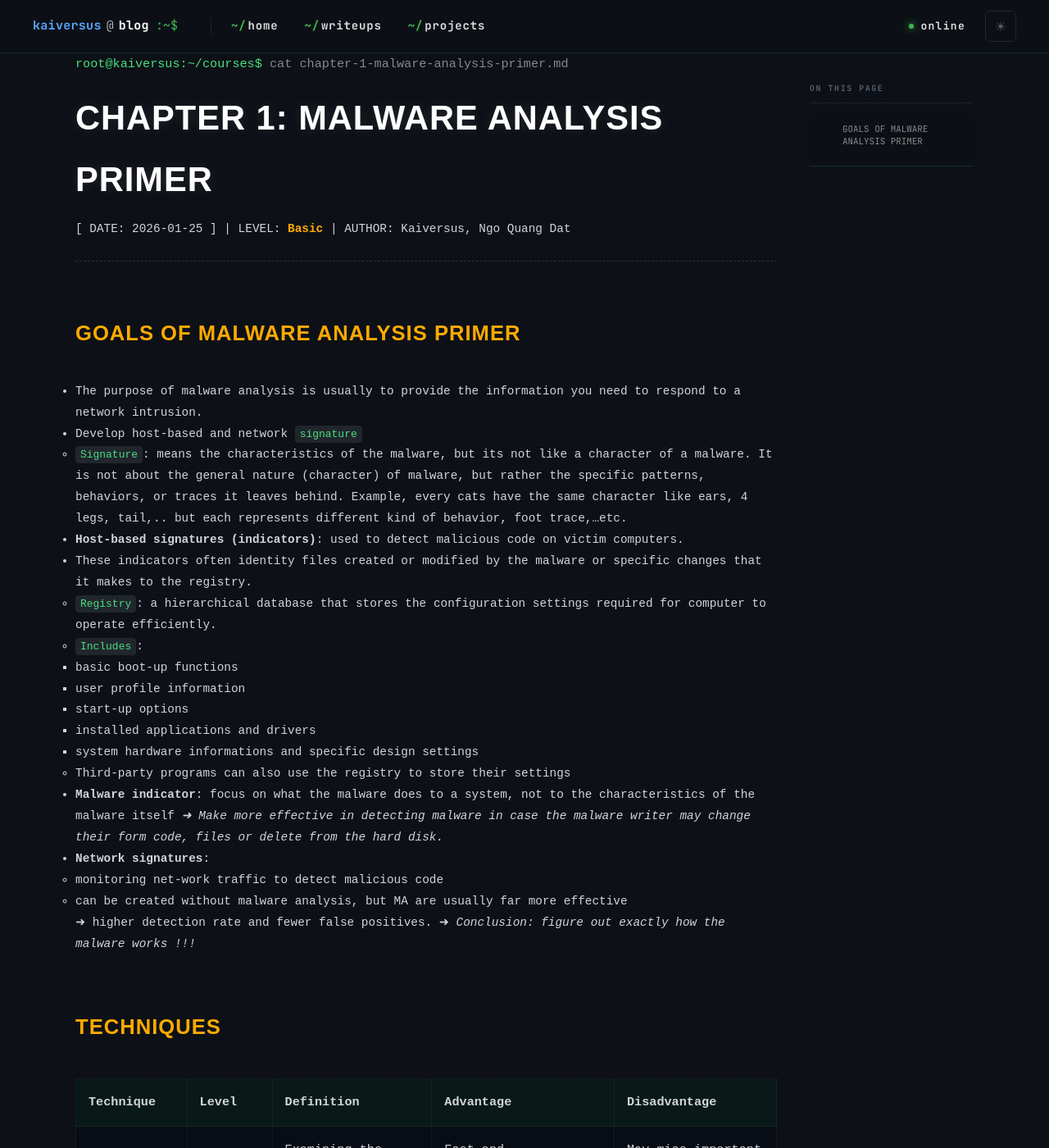
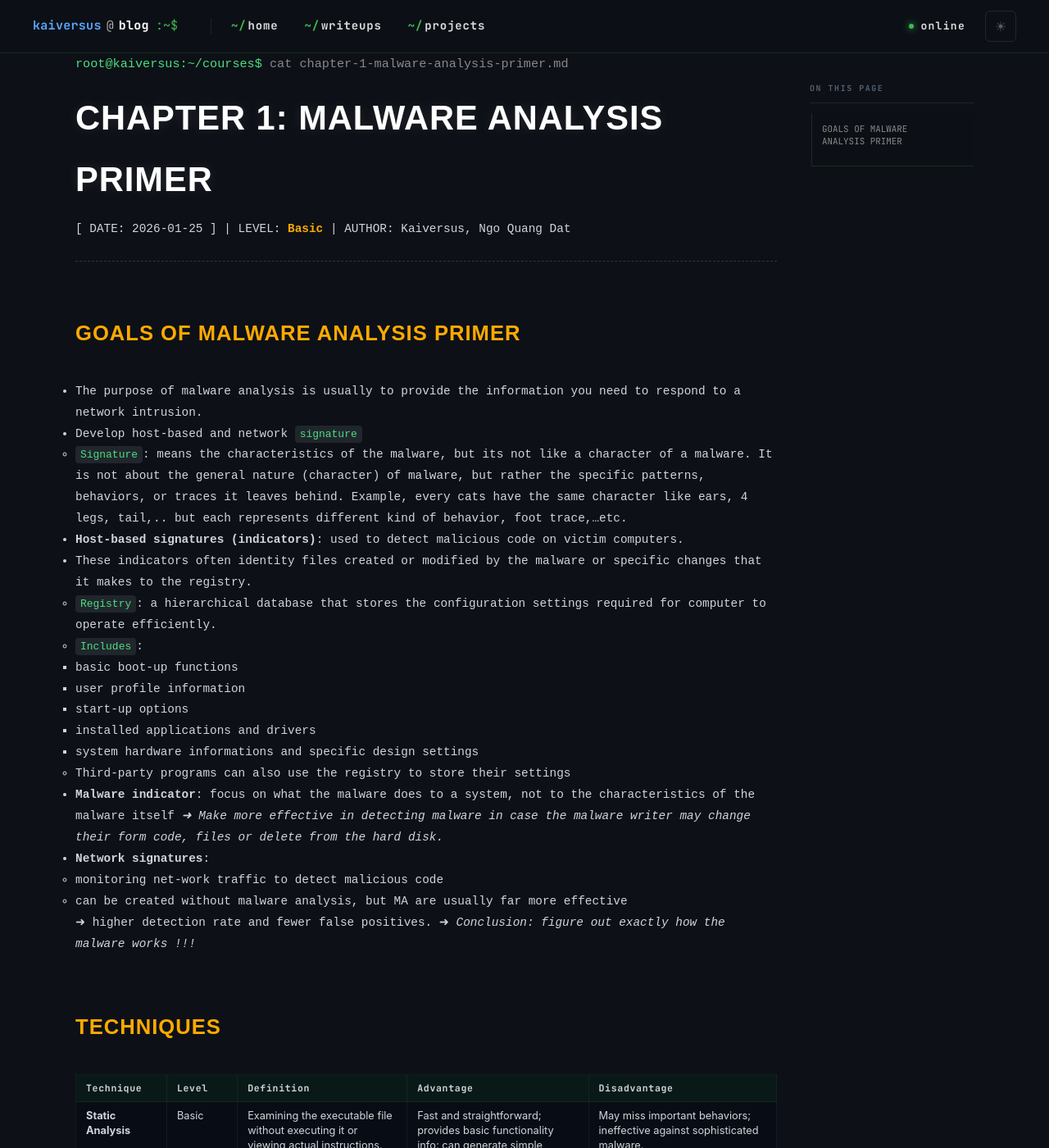
Before and after one commit to kaiversus/kaiversus.github.io, a Jekyll site: the page built from _courses/malware/chapter_1.md, in a window 1280 px wide and 1400 px high. Shown: the whole window at 82% size. Built offline with Jekyll 4.4.1, drawn with Linux system fonts in a browser that asks for light colours.

Commit message:
Update style.css

```diff
--- a/assets/css/style.css
+++ b/assets/css/style.css
@@ -913,3 +913,52 @@
   max-width: 100% !important;
   height: auto !important;
 }
+
+/* ============================================================
+   TOC scrollbar fix + Table compact fix
+   ============================================================ */
+
+/* Hide ugly scrollbar on TOC */
+.toc-wrapper {
+  scrollbar-width: none !important;       /* Firefox */
+  -ms-overflow-style: none !important;    /* IE */
+}
+.toc-wrapper::-webkit-scrollbar {
+  display: none !important;               /* Chrome/Safari */
+}
+
+/* TOC border-left elegant line */
+#custom-toc {
+  border-left: 1px solid #1a2535;
+  padding-left: 12px !important;
+  margin-left: 2px;
+}
+html.light #custom-toc { border-left-color: #d0c8b4; }
+
+/* Table: compact, readable, not full monospace */
+.writeup-content table {
+  font-size: 0.8rem !important;
+  line-height: 1.4 !important;
+  width: 100% !important;
+  table-layout: auto !important;
+}
+.writeup-content th,
+.writeup-content td {
+  padding: 8px 12px !important;
+  vertical-align: top !important;
+  word-break: normal !important;
+  white-space: normal !important;
+  font-family: -apple-system, BlinkMacSystemFont, 'Segoe UI', sans-serif !important;
+}
+.writeup-content th {
+  font-family: 'JetBrains Mono', monospace !important;
+  font-size: 0.72rem !important;
+  letter-spacing: 0.06em !important;
+  white-space: nowrap !important;
+}
+/* Constrain wide tables with horizontal scroll */
+.writeup-content table {
+  display: block !important;
+  overflow-x: auto !important;
+  -webkit-overflow-scrolling: touch;
+}
```
